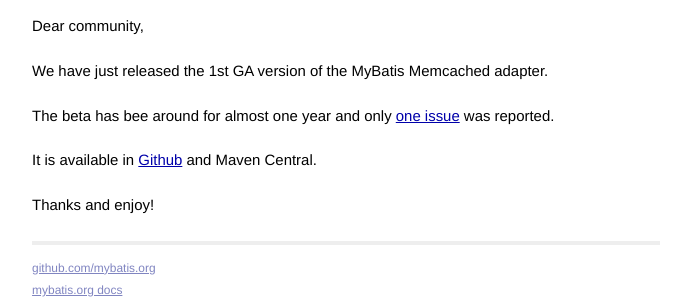
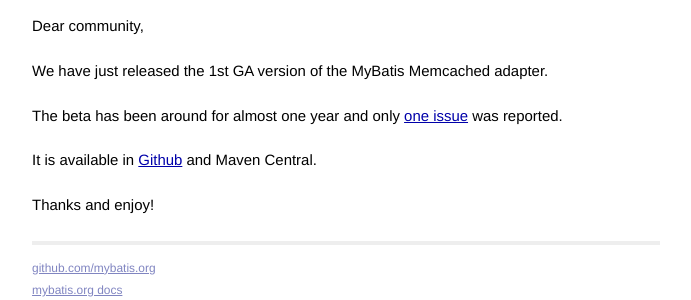
Before and after one commit to mybatis/mybatis.github.io, a Jekyll site: the page built from _posts/2014-03-21-mybatis-memcached-adapter-1.0.0-released.html, in a window 1280 px wide. Shown: the part 229-529 px from the top of the page, without its empty margins (294-985 px from the left). Built offline with Jekyll 4.4.1, drawn with Linux system fonts in a browser that asks for light colours.

Commit message:
updated blog

```diff
--- a/_posts/2014-01-19-new-releases-spring-1.2.2-scala-1.0.2-and-migrations-maven-plugin-1.1.1.html
+++ b/_posts/2014-01-19-new-releases-spring-1.2.2-scala-1.0.2-and-migrations-maven-plugin-1.1.1.html
@@ -1,6 +1,6 @@
 ---
 layout: post
-title: ! 'New releases: spring-1.2.2, scala-1.0.2 and migrations-maven-plugin 1.1.1'
+title: 'New releases: spring-1.2.2, scala-1.0.2 and migrations-maven-plugin 1.1.1'
 ---
 
 Hooray!!!! another round of releases!<br /><br />- spring 1.2.2<br /><br />Bugfixes and small improvements<br /><a href="https://github.com/mybatis/spring/issues?milestone=2&amp;state=closed">https://github.com/mybatis/spring/issues?milestone=2&amp;state=closed</a><br /><br />- scala 1.0.2<br /><br />Bugfixes and small improvements<br /><a href="https://github.com/mybatis/scala/issues?page=1&amp;state=closed">https://github.com/mybatis/scala/issues?page=1&amp;state=closed</a><br /><br />- migrations-maven-plugin 1.1.1<br /><br />Compatible with the new Migrations version.<br /><a href="https://github.com/mybatis/migrations-maven-plugin/issues?page=1&amp;state=closed">https://github.com/mybatis/migrations-maven-plugin/issues?page=1&amp;state=closed</a><br /><br />Enyoy,<br /><br />MyBatis Team.<br /><br />
--- a/_posts/2014-03-21-mybatis-3.2.6-released.html
+++ b/_posts/2014-03-21-mybatis-3.2.6-released.html
@@ -3,4 +3,4 @@
 title: MyBatis 3.2.6 Released!
 ---
 
-Dear Community,<br /><br />We are proud to announce the release of MyBatis 3.2.6.<br /><br />Provides some new features:<br /><ul><li>Caches nested selects&nbsp;</li><li>Lazy loading can be enabled only for specific relations&nbsp;</li><li>Supports returning multiple fields in a select key&nbsp;</li><li>Some other minor improvements&nbsp;</li></ul><br />See the details at <a href="https://github.com/mybatis/mybatis-3/issues?milestone=6&amp;page=1&amp;state=closed">https://github.com/mybatis/mybatis-3/issues?milestone=6&amp;page=1&amp;state=closed&nbsp;</a><br /><br />A note for users who implemented their own caches or 3rd party cache adapters. MyBatis no longer calls Cache#getReadWriteLock(). Any locking needed by the cache should be implemented internally by the cache. So in case you coded your own cache make sure it is properly synchronized. See issue <a href="https://github.com/mybatis/mybatis-3/issues/159">#159</a>.<br /><br />It is available in <a href="https://github.com/mybatis/mybatis-3/releases">Github</a> and Maven Central.<br /><br />Big thanks for your support and enjoy!
+Dear Community,<br /><br />We are proud to announce the release of MyBatis 3.2.6.<br /><br />Provides some new features:<br /><ul><li>Caches nested selects&nbsp;</li><li>Lazy loading can be enabled only for specific relations&nbsp;</li><li>Supports returning multiple fields in a select key&nbsp;</li><li>Some other minor improvements&nbsp;</li></ul><br />See the details at <a href="https://github.com/mybatis/mybatis-3/issues?milestone=6&amp;page=1&amp;state=closed">https://github.com/mybatis/mybatis-3/issues?milestone=6&amp;state=closed&nbsp;</a><br /><br />A note for users who implemented their own caches or 3rd party cache adapters. MyBatis no longer calls Cache#getReadWriteLock(). Any locking needed by the cache should be implemented internally by the cache. So in case you coded your own cache make sure it is properly synchronized. See issue <a href="https://github.com/mybatis/mybatis-3/issues/159">#159</a>.<br /><br />It is available in <a href="https://github.com/mybatis/mybatis-3/releases">Github</a> and Maven Central.<br /><br />Big thanks for your support and enjoy!
--- a/_posts/2014-03-21-mybatis-memcached-adapter-1.0.0-released.html
+++ b/_posts/2014-03-21-mybatis-memcached-adapter-1.0.0-released.html
@@ -3,4 +3,4 @@
 title: MyBatis Memcached adapter 1.0.0 released
 ---
 
-Dear community,&nbsp; <br /><br />We have just released the 1st GA version of the MyBatis Memcached adapter.<br /><br />The beta has bee around for almost one year and only <a href="https://github.com/mybatis/memcached-cache/issues/1">one issue</a> was reported.<br /><br />It is available in <a href="https://github.com/mybatis/memcached-cache/releases">Github</a> and Maven Central.<br /><br />Thanks and enjoy!
+Dear community,&nbsp; <br /><br />We have just released the 1st GA version of the MyBatis Memcached adapter.<br /><br />The beta has been around for almost one year and only <a href="https://github.com/mybatis/memcached-cache/issues/1">one issue</a> was reported.<br /><br />It is available in <a href="https://github.com/mybatis/memcached-cache/releases">Github</a> and Maven Central.<br /><br />Thanks and enjoy!
--- /dev/null
+++ b/_posts/2014-03-25-mybatis-guice-3.6-released.html
@@ -0,0 +1,6 @@
+---
+layout: post
+title: MyBatis-Guice 3.6 Released!
+---
+
+Dear Community,<br /><br />We are proud to announce the release of MyBatis-Guice 3.6.<br /><br />Provides some new features:<br /><ul><li>@Transactional annotation can be used on a class to make all methods transactional</li><li>Allow binding of a custom SqlSessionFactory </li><li>Allow binding of a custom DatabaseIdProvider</li><li>Some other minor improvements&nbsp;</li></ul><br />&nbsp;See the details at&nbsp;<a href="https://github.com/mybatis/guice/issues?milestone=3&amp;state=closed">https://github.com/mybatis/guice/issues?milestone=3&amp;state=closed</a> <br /><br />For users of JndiDataSourceProvider, "jndi.dataSource" property is now required. See issue <a href="https://github.com/mybatis/guice/pull/19">#19</a>. <br /><br />It is available in <a href="https://github.com/mybatis/guice/releases">Github</a> and Maven Central.<br /><br />Big thanks for your support and enjoy!
--- /dev/null
+++ b/_posts/2014-04-07-mybatis-3.2.7-released.html
@@ -0,0 +1,6 @@
+---
+layout: post
+title: MyBatis 3.2.7 Released
+---
+
+Dear commuity,<br /><br />We have released MyBatis 3.2.7 as a hotfix to solve the issue <a href="https://github.com/mybatis/mybatis-3/issues/167">#167</a>&nbsp;that breaks the @One annotation.<br /><br />See the details at&nbsp;<a href="https://github.com/mybatis/mybatis-3/issues?milestone=8&amp;state=closed">https://github.com/mybatis/mybatis-3/issues?milestone=8&amp;state=closed</a><br /><br />It is available as usual in <a href="https://github.com/mybatis/mybatis-3/releases">Github</a>&nbsp;and Maven Central.<br /><br />Thank you very much for your support and enjoy!
--- /dev/null
+++ b/_posts/2014-10-11-mybatis-3.2.8-released.html
@@ -0,0 +1,6 @@
+---
+layout: post
+title: MyBatis 3.2.8 Released!
+---
+
+Dear Community,<br /><br />We have just released MyBatis 3.2.8.<br /><br />Yet another bug fix release. Provides 8 minor bug fixes. See the details at <a href="https://github.com/mybatis/mybatis-3/issues?q=milestone%3A3.2.8">https://github.com/mybatis/mybatis-3/issues?q=milestone%3A3.2.8</a><br /><br />It is available as usual in Github and Maven Central.<br /><br />Sincerely,<br />The MyBatis Team.
```
Also changed, not shown: _posts/2014-02-06-new-eclipse-plugin-for-mybatis-mybatipse.html (+1 -1 lines), _posts/2014-09-13-mybatis-in-practice-book-available.html (added, +6 -0 lines), _posts/2012-09-09-schema-migrations-3.1.0-released.html (renamed from _posts/2012-09-10-schema-migrations-3.1.0-released.html), _posts/2013-05-28-mybatis-programming-book-available-(korean).html (renamed from _posts/2013-05-29-mybatis-programming-book-available-(korean).html), _posts/2013-06-27-packpub-publishes-"java-persistence-with-mybatis-3".html (line endings or trailing spaces), _posts/2014-01-16-mybatis-3.2.4-released.html (renamed from _posts/2014-01-17-mybatis-3.2.4-released.html).
